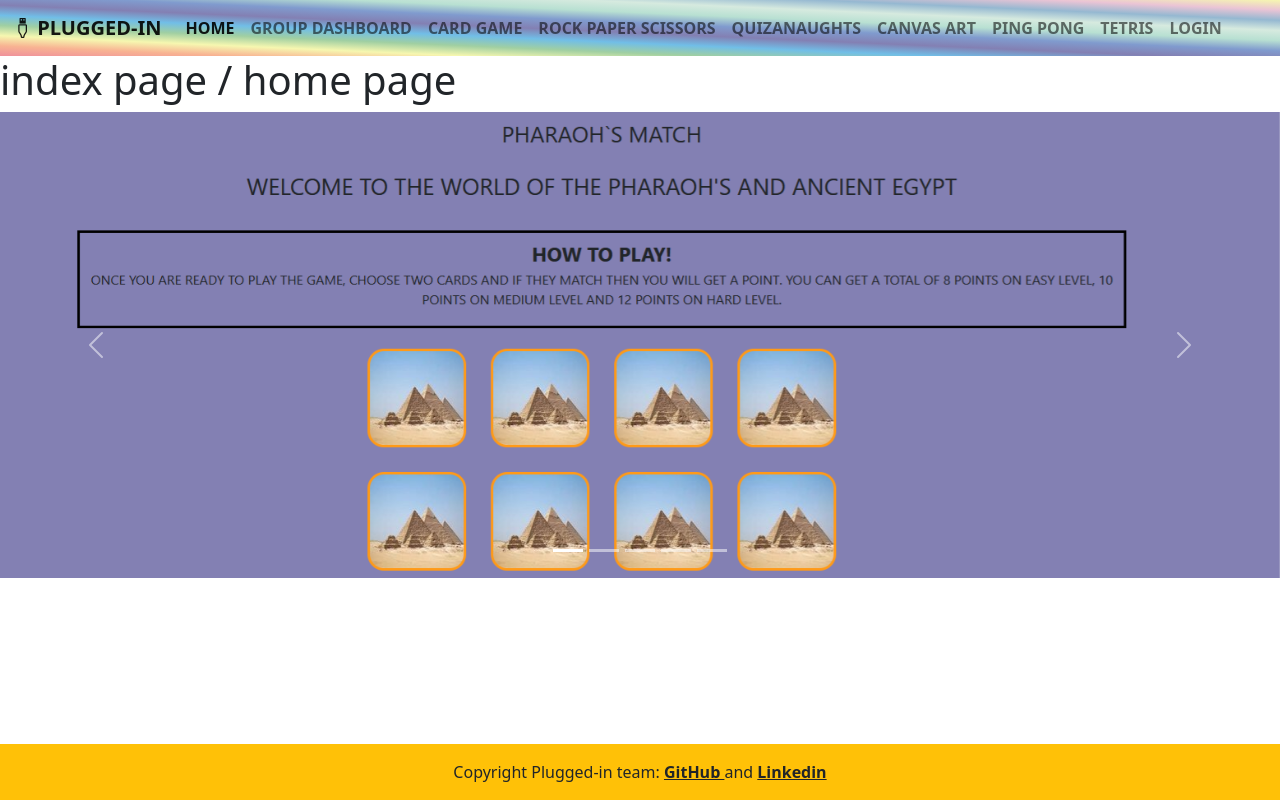
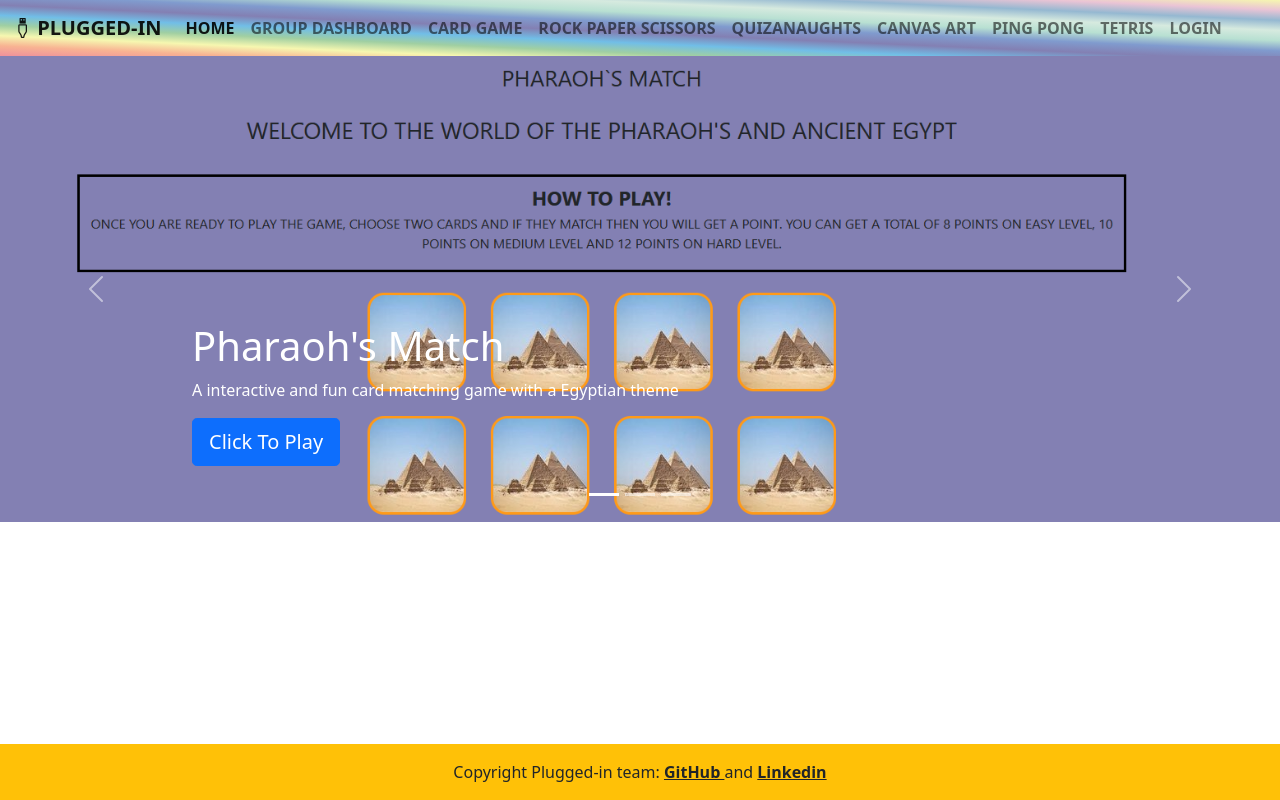
Before and after one commit to manni8436/stay-connected-hackathon, a Django app: page / in a window 1280 px wide. Run offline with Django 3.2, Linux system fonts and the light colour scheme; some libraries are stand-ins or nearby versions.

Commit message:
Edited carousel image file paths

```diff
--- a/templates/index.html
+++ b/templates/index.html
@@ -2,30 +2,27 @@
 {% load static %}
 {% block content %}
 <!-- Content Goes here -->
-<h1>index page / home page</h1>
 
-<!-- <div id="myCarousel" class="carousel slide" data-bs-ride="carousel">
+<div id="myCarousel" class="carousel slide" data-bs-ride="carousel">
     <div class="carousel-indicators">
-        <button type="button" data-bs-target="#myCarousel" data-bs-slide-to="0" class="active" aria-current="true"
-            aria-label="Slide 1"></button>
+        <button type="button" data-bs-target="#myCarousel" data-bs-slide-to="0" class="active" aria-current="true" aria-label="Slide 1"></button>
         <button type="button" data-bs-target="#myCarousel" data-bs-slide-to="1" aria-label="Slide 2"></button>
         <button type="button" data-bs-target="#myCarousel" data-bs-slide-to="2" aria-label="Slide 3"></button>
     </div>
     <div class="carousel-inner">
         <div class="carousel-item active">
+            <img src="{% static 'images/card-game.png' %}" class="d-block w-100" alt="image of card game">
             <div class="container">
                 <div class="carousel-caption text-start">
-                    <h1>game title here </h1>
-                    <img src="../static/images/card-game.png" class="d-block w-100" alt="image of card game">
-                    <p>add text here</p>
+                    <h1>Pharaoh's Match</h1>
+                    <p>A interactive and fun card matching game with a Egyptian theme</p>
                     <p><a class="btn btn-lg btn-primary" href="{% url 'card_game' %}">Click To Play</a></p>
                 </div>
             </div>
         </div>
         <div class="carousel-item">
-            <svg class="bd-placeholder-img" width="100%" height="100%" xmlns="http://www.w3.org/2000/svg"
-                aria-hidden="true" preserveAspectRatio="xMidYMid slice" focusable="false">
-                <rect width="100%" height="100%" fill="#777" /></svg>
+            <img src="{% static 'images/rock-paper-scissors.png' %}" class="d-block w-100" alt="image of rock, paper, scissors game">
+
             <div class="container">
                 <div class="carousel-caption">
                     <h1>Another example headline.</h1>
@@ -35,9 +32,8 @@
             </div>
         </div>
         <div class="carousel-item">
-            <svg class="bd-placeholder-img" width="100%" height="100%" xmlns="http://www.w3.org/2000/svg"
-                aria-hidden="true" preserveAspectRatio="xMidYMid slice" focusable="false">
-                <rect width="100%" height="100%" fill="#777" /></svg>
+            <img src="{% static 'images/quiz-game.png' %}" class="d-block w-100" alt="image of quiz game">
+
             <div class="container">
                 <div class="carousel-caption text-end">
                     <h1>One more for good measure.</h1>
@@ -47,77 +43,26 @@
             </div>
         </div>
         <div class="carousel-item">
-            <svg class="bd-placeholder-img" width="100%" height="100%" xmlns="http://www.w3.org/2000/svg"
-                aria-hidden="true" preserveAspectRatio="xMidYMid slice" focusable="false">
-                <rect width="100%" height="100%" fill="#777" /></svg>
+            <img src="{% static 'images/pong-game.png' %}" class="d-block w-100" alt="image of ping pong game">
+
             <div class="container">
                 <div class="carousel-caption text-end">
                     <h1>One more for good measure.</h1>
                     <p>Some representative placeholder content for the third slide of this carousel.</p>
-                    <p><a class="btn btn-lg btn-primary" href="{% url 'game_5' %}">Click To Play</a></p>
+                    <p><a class="btn btn-lg btn-primary" href="{% url 'ping_pong' %}">Click To Play</a></p>
                 </div>
             </div>
         </div>
         <div class="carousel-item">
-            <svg class="bd-placeholder-img" width="100%" height="100%" xmlns="http://www.w3.org/2000/svg"
-                aria-hidden="true" preserveAspectRatio="xMidYMid slice" focusable="false">
-                <rect width="100%" height="100%" fill="#777" /></svg>
+            <img src="{% static 'images/tetris-game.png' %}" class="d-block w-100" alt="image of tetris game">
+
             <div class="container">
                 <div class="carousel-caption text-end">
                     <h1>One more for good measure.</h1>
                     <p>Some representative placeholder content for the third slide of this carousel.</p>
-                    <p><a class="btn btn-lg btn-primary" href="{% url 'game_6' %}">Click To Play</a></p>
+                    <p><a class="btn btn-lg btn-primary" href="{% url 'tetris' %}">Click To Play</a></p>
                 </div>
             </div>
-        </div>
-    </div>
-    <button class="carousel-control-prev" type="button" data-bs-target="#myCarousel" data-bs-slide="prev">
-        <span class="carousel-control-prev-icon" aria-hidden="true"></span>
-        <span class="visually-hidden">Previous</span>
-    </button>
-    <button class="carousel-control-next" type="button" data-bs-target="#myCarousel" data-bs-slide="next">
-        <span class="carousel-control-next-icon" aria-hidden="true"></span>
-        <span class="visually-hidden">Next</span>
-    </button>
-</div> -->
-
-<div id="myCarousel" class="carousel slide" data-bs-ride="carousel">
-    <div class="carousel-indicators">
-        <button type="button" data-bs-target="#myCarousel" data-bs-slide-to="0" class="active" aria-current="true" aria-label="Slide 1"></button>
-        <button type="button" data-bs-target="#myCarousel" data-bs-slide-to="1" aria-label="Slide 2"></button>
-        <button type="button" data-bs-target="#myCarousel" data-bs-slide-to="2" aria-label="Slide 3"></button>
-        <button type="button" data-bs-target="#myCarousel" data-bs-slide-to="3" aria-label="Slide 4"></button>
-        <button type="button" data-bs-target="#myCarousel" data-bs-slide-to="4" aria-label="Slide 5"></button>
-    </div>
-    <div class="carousel-inner">
-        <div class="carousel-item active">
-            <a href="{% url 'card_game' %}"><img src="../static/images/card-game.png" class="d-block w-100" alt="image of card game"></a>
-            <!-- <img src="../static/images/card-game.png" class="d-block w-100" alt="image of card game">
-            <a class="btn btn-lg btn-primary" href="{% url 'card_game' %}">Click To Play</a> -->
-        </div>
-        <div class="carousel-item">
-            <a href="{% url 'rock_paper_scissors' %}"><img src="../static/images/rock-paper-scissors.png" class="d-block w-100" alt="image of card game"></a>
-
-            <!-- <img src="../static/images/rock-paper-scissors.png" class="d-block w-100" alt="image of rock, paper and scissors game">
-            <p><a class="btn btn-lg btn-primary" href="#">Click To Play</a></p> -->
-        </div>
-        <div class="carousel-item">
-            <a href="{% url 'quizanaughts_game' %}"><img src="../static/images/quiz-game.png" class="d-block w-100" alt="image of card game"></a>
-
-            <!-- <img src="../static/images/quiz-game.png" class="d-block w-100" alt="image of quiz game">
-            <p><a class="btn btn-lg btn-primary" href="{% url 'quizanaughts_game' %}">Click To Play</a></p> -->
-        </div>
-        <div class="carousel-item">
-            <a href="{% url 'game_5' %}"><img src="../static/images/pong-game.png" class="d-block w-100" alt="image of card game"></a>
-
-            <!-- <img src="../static/images/pong-game.png" class="d-block w-100" alt="image of pong game">
-            <p><a class="btn btn-lg btn-primary" href="{% url 'game_5' %}">Click To Play</a></p> -->
-        </div>
-        <div class="carousel-item">
-            <a href="{% url 'game_6' %}"><img src="../static/images/tetris-game.png" class="d-block w-100" alt="image of card game"></a>
-
-            <!-- <img src="../static/images/tetris-game.png" class="d-block w-100" alt="image of tetris game">
-            <p><a class="btn btn-lg btn-primary" href="{% url 'game_6' %}">Click To Play</a></p> -->
         </div>
     </div>
     <button class="carousel-control-prev" type="button" data-bs-target="#myCarousel" data-bs-slide="prev">
```
Also changed, not shown: templates/games/game-6.html (deleted, +0 -29 lines), 3 other files.
